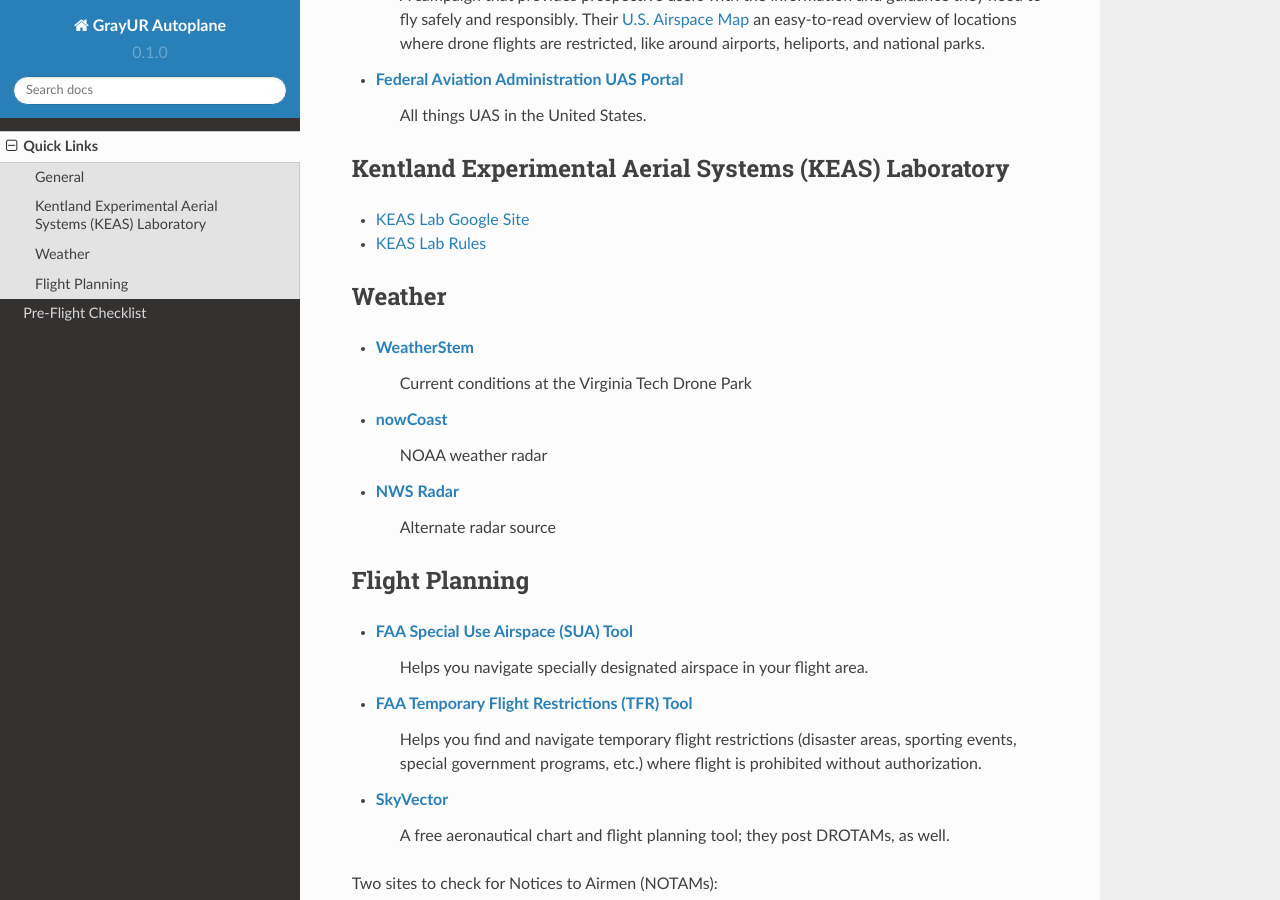
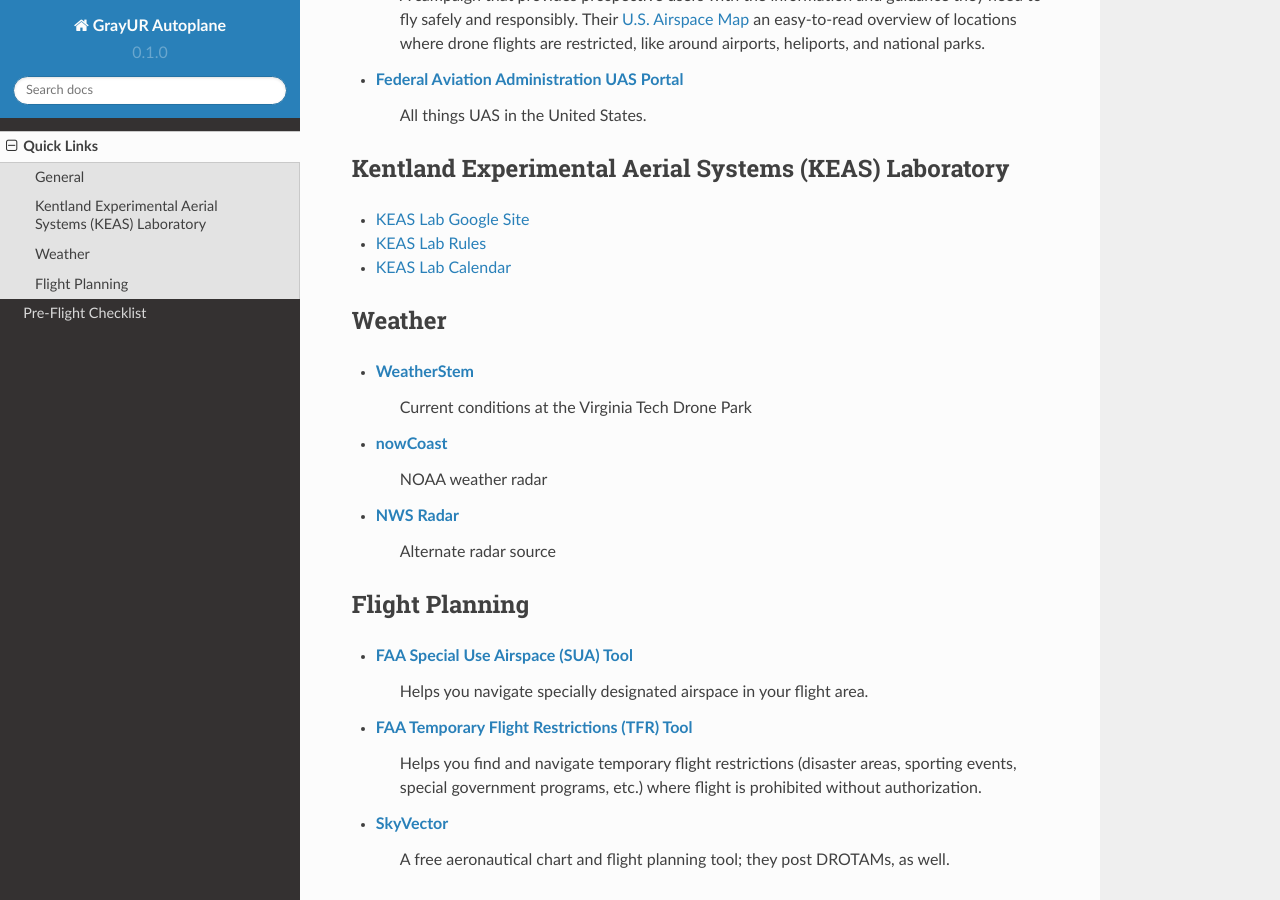
Before and after one commit to ben20vt/GrayUR-AutoPlane, a Sphinx documentation site: the page built from docs/source/quick_links.rst, in a window 1280 px wide and 900 px high, scrolled down 436 px. Built offline with Sphinx 7.4.7 and the Read the Docs theme 2.0.0, drawn with Linux system fonts in a browser that asks for light colours; pages that are not in the unit, such as notebooks, are missing from menus.

Commit message:
Update quick_links.rst

```diff
--- a/docs/source/quick_links.rst
+++ b/docs/source/quick_links.rst
@@ -20,6 +20,7 @@
 ------------------------------------------------------
 * `KEAS Lab Google Site <https://sites.google.com/vt.edu/keaslab/home/>`_
 * `KEAS Lab Rules <https://drive.google.com/file/d/1Ndqcj6EImUDaOu4WlpwamBmnko-nQqYa/view/>`_
+* `KEAS Lab Calendar <https://sites.google.com/vt.edu/keaslab/calendar/>`_
 
 Weather
 ------------
```
